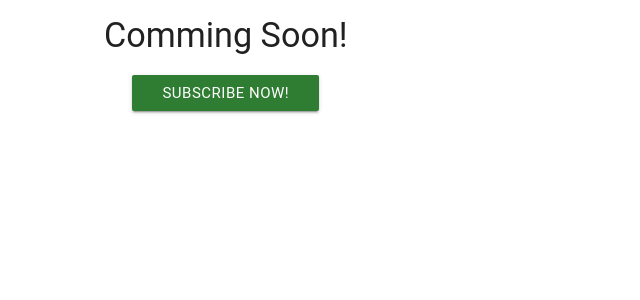
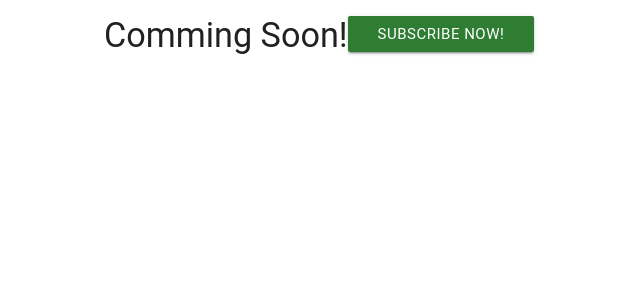
Before and after one commit to ozknightwalker/JcDinPortfolio, a Django app: template app/templates/MainView.html in a window 1280 px wide. Shown: the top 300 px of the page, without its empty margins (88-728 px from the left). Run offline with Django 3.2, Linux system fonts and the light colour scheme; the template is opened without the code that fills it, so the values that code supplies are empty; some libraries are stand-ins or nearby versions; some web fonts are replaced.

Commit message:
template change

```diff
--- a/app/templates/MainView.html
+++ b/app/templates/MainView.html
@@ -12,11 +12,11 @@
     <body>
     	<div class="container">
     		<div class="col sm12 l12">
-				<div class="valign-wrapper">
-					<div class="valign center-align">
-						<h4>Comming Soon!<h4>
-						<a class="waves-effect waves-light btn green darken-3">Subscribe Now!</a>
-					</div>
+				<div class="valign-wrapper center-align">
+					<h4 class="valign">
+						Comming Soon!
+					</h4>
+					<a class="waves-effect waves-light btn green darken-3">Subscribe Now!</a>
 				</div>
     		</div>
     	</div>
```
